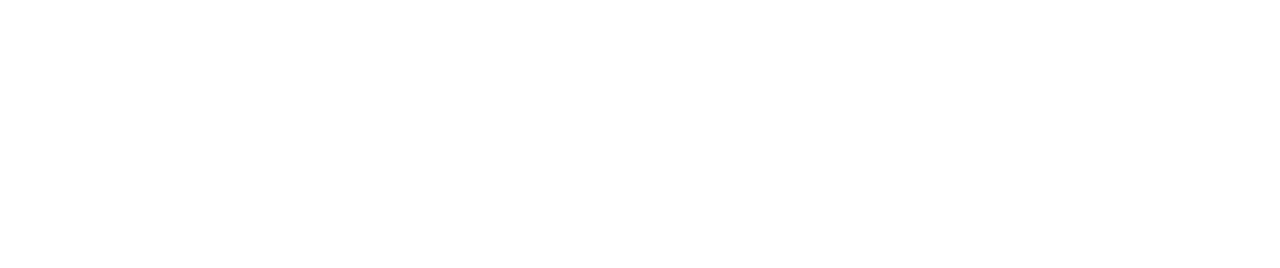
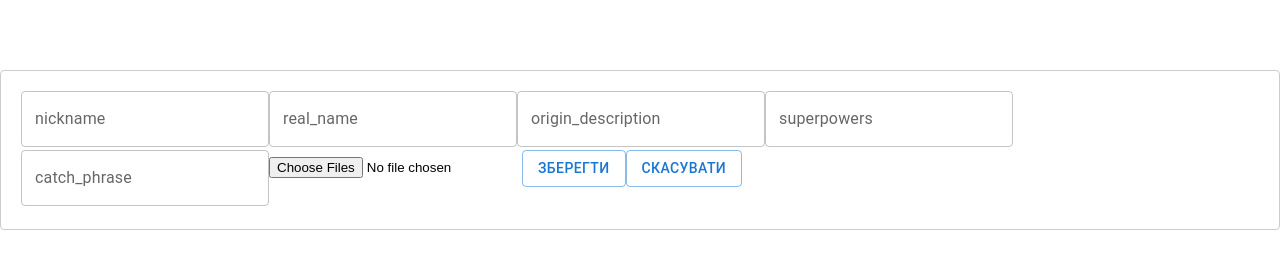
Before and after one commit to rita-bosak/test-project-superheroes-frontend, a React (Create React App) app: page / in a window 1280 px wide. Both pictures are taken after a click on the button "ADD SUPERHERO". Shown: the part 250-518 px from the top of the page. Built offline with nearby package versions, Linux system fonts and the light colour scheme; no server answers.

Commit message:
add modal form, images upload

```diff
--- a/package.json
+++ b/package.json
@@ -14,9 +14,12 @@
     "formik": "^2.2.9",
     "react": "^18.2.0",
     "react-dom": "^18.2.0",
+    "react-hot-toast": "^2.4.0",
+    "react-modal": "^3.16.1",
     "react-redux": "^8.0.4",
     "react-router-dom": "^6.4.2",
     "react-scripts": "5.0.1",
+    "react-spinners": "^0.13.6",
     "redux-persist": "^6.0.0",
     "web-vitals": "^2.1.4"
   },
--- a/src/App.js
+++ b/src/App.js
@@ -1,4 +1,5 @@
 import { Routes, Route } from "react-router-dom";
+import { Toaster } from "react-hot-toast";
 import SuperheroesGalleryView from "./views/SuperheroesGalleryView";
 import SuperheroInfoView from "./views/SuperheroInfoView";
 
@@ -8,10 +9,13 @@
   // const __ = () => navigate('/superhero-info');
 
   return (
-    <Routes>
-      <Route exact path="/" element={<SuperheroesGalleryView />} />
-      <Route exact path="/superhero-info" element={<SuperheroInfoView />} />
-    </Routes>
+    <>
+      <Toaster />
+      <Routes>
+        <Route exact path="/" element={<SuperheroesGalleryView />} />
+        <Route exact path="/superhero-info" element={<SuperheroInfoView />} />
+      </Routes>
+    </>
   );
 }
 
--- a/src/components/Modal/Modal.js
+++ /dev/null
@@ -1,5 +0,0 @@
-const Modal = () => {
-  return <div></div>;
-};
-
-export default Modal;
--- a/src/components/Modal/index.js
+++ /dev/null
@@ -1 +0,0 @@
-export { default } from "./Modal";
--- a/src/components/SuperheroForm/SuperheroForm.js
+++ b/src/components/SuperheroForm/SuperheroForm.js
@@ -1,10 +1,11 @@
 import { Button } from "@mui/material";
 import { Formik, Form } from "formik";
-import { useNavigate } from "react-router-dom";
+import { toast } from "react-hot-toast";
+import { useAddSuperheroMutation } from "../../redux/superheroes/superheroesReducer";
 import SuperheroFormTextField from "../SuperheroFormTextField";
 
-const SuperheroForm = ({ onSubmit }) => {
-  const navigate = useNavigate();
+const SuperheroForm = ({ onClose }) => {
+  const [addSuperhero] = useAddSuperheroMutation();
 
   return (
     <Formik
@@ -17,49 +18,55 @@
         images: "",
       }}
       onSubmit={(values) => {
-        onSubmit(values);
-        navigate("/");
+        addSuperhero(values);
+        console.log(values);
+        toast.success("New Superhero added!");
+
+        onClose();
       }}
       // validationSchema={}
     >
-      <Form>
+      {({ values, handleChange, isSubmitting, setFieldValue }) => (
+        <Form encType="multipart/form-data">
           <SuperheroFormTextField
             name="nickname"
-          // value={}
-          // onChange={}
+            value={values.nickname}
+            onChange={handleChange}
           />
           <SuperheroFormTextField
             name="real_name"
-          // value={}
-          // onChange={}
+            value={values.real_name}
+            onChange={handleChange}
           />
           <SuperheroFormTextField
             name="origin_description"
-          // value={}
-          // onChange={}
+            value={values.origin_description}
+            onChange={handleChange}
           />
           <SuperheroFormTextField
             name="superpowers"
-          // value={}
-          // onChange={}
+            value={values.superpowers}
+            onChange={handleChange}
           />
           <SuperheroFormTextField
             name="catch_phrase"
-          // value={}
-          // onChange={}
+            value={values.catch_phrase}
+            onChange={handleChange}
           />
-        <SuperheroFormTextField
+          <input
             name="images"
-          // value={}
-          // onChange={}
+            type="file"
+            multiple
+            onChange={(e) => setFieldValue("images", e.currentTarget.files)}
           />
-        <Button type="submit" variant="filled">
+          <Button type="submit" variant="outlined" disabled={isSubmitting}>
             Зберегти
           </Button>
-        <Button variant="filled" type="button" onClick={() => navigate("/")}>
+          <Button variant="outlined" type="button" onClick={onClose}>
             Скасувати
           </Button>
         </Form>
+      )}
     </Formik>
   );
 };
--- a/src/components/SuperheroesList/SuperheroesList.js
+++ b/src/components/SuperheroesList/SuperheroesList.js
@@ -1,16 +1,21 @@
+import { SyncLoader } from "react-spinners";
+
 import SuperheroesListItem from "../SuperheroesListItem";
 import { useGetSuperheroesQuery } from "../../redux/superheroes/superheroesReducer";
 
 const SuperheroesList = () => {
-  const { data: superheroes, error, isFetching } = useGetSuperheroesQuery();
+  const { data: superheroes, isFetching } = useGetSuperheroesQuery();
 
   return (
     <div>
+      {isFetching && <SyncLoader color="#757b7a" />}
       {superheroes && (
         <ul>
-          {superheroes.map((superhero) => (
-            <SuperheroesListItem key={superhero._id} superhero={superhero} />
-          ))}
+          {superheroes.map((superhero) => {
+            const { _id } = superhero;
+
+            return <SuperheroesListItem key={_id} superhero={superhero} />;
+          })}
         </ul>
       )}
     </div>
--- a/src/components/SuperheroesListItem/SuperheroesListItem.js
+++ b/src/components/SuperheroesListItem/SuperheroesListItem.js
@@ -1,11 +1,60 @@
+import { useState } from "react";
+import { SyncLoader } from "react-spinners";
+import { Button } from "@mui/material";
+import Modal from "react-modal";
+import { useDeleteSuperheroMutation } from "../../redux/superheroes/superheroesReducer";
+
+Modal.setAppElement("#root");
+
+const customModalStyles = {
+  content: {
+    top: "50%",
+    left: "50%",
+    right: "auto",
+    bottom: "auto",
+    marginRight: "-50%",
+    transform: "translate(-50%, -50%)",
+  },
+};
+
 const SuperheroesListItem = ({ superhero }) => {
-  const { nickname, images } = superhero;
+  const [modalIsOpen, setIsOpen] = useState(false);
+
+  const [deleteSuperhero, { isLoading: isDeleting }] =
+    useDeleteSuperheroMutation();
+
+  function openModal() {
+    setIsOpen(true);
+  }
+
+  function closeModal() {
+    setIsOpen(false);
+  }
+  const { _id, nickname, images } = superhero;
 
   return (
-    <li>
-      <img src={images[0]} alt={images[0].alt} />
-      <h2>{nickname}</h2>
-    </li>
+    <>
+      <li>
+        <img src={images[0]} alt={images[0].alt} />
+        <h2>{nickname}</h2>
+        <Button type="button" onClick={openModal} disabled={isDeleting}>
+          {isDeleting && <SyncLoader size={5} color="#757b7a" />} Delete
+        </Button>
+      </li>
+      <Modal
+        isOpen={modalIsOpen}
+        onRequestClose={closeModal}
+        style={customModalStyles}
+      >
+        Are you sure?
+        <Button type="button" onClick={() => deleteSuperhero(_id)}>
+          Yes
+        </Button>
+        <Button type="button" onClick={closeModal}>
+          No
+        </Button>
+      </Modal>
+    </>
   );
 };
 
--- a/src/redux/superheroes/superheroesReducer.js
+++ b/src/redux/superheroes/superheroesReducer.js
@@ -3,38 +3,29 @@
 export const superheroesApi = createApi({
   reducerPath: "superheroesApi",
   baseQuery: fetchBaseQuery({
-    baseUrl: "https://project-superheroes-backend.herokuapp.com/api",
+    baseUrl:
+      "https://project-superheroes-backend.herokuapp.com/api/superheroes",
   }),
+  tagTypes: ["Superheroes"],
   endpoints: (builder) => ({
     getSuperheroes: builder.query({
-      query: () => "/superheroes?page=1&limit=5",
+      query: () => "?page=1&limit=5",
+      providesTags: ["Superheroes"],
     }),
     addSuperhero: builder.mutation({
-      query: ({
-        nickname,
-        real_name,
-        origin_description,
-        superpowers,
-        catch_phrase,
-        images,
-      }) => ({
-        url: "/superheroes",
+      query: (payload) => ({
+        url: "/",
         method: "POST",
-        body: {
-          nickname,
-          real_name,
-          origin_description,
-          superpowers,
-          catch_phrase,
-          images,
-        },
+        body: payload,
       }),
+      invalidatesTags: ["Superheroes"],
     }),
     deleteSuperhero: builder.mutation({
       query: (superheroId) => ({
-        url: `/superheroes/${superheroId}`,
+        url: `/${superheroId}`,
         method: "DELETE",
       }),
+      invalidatesTags: ["Superheroes"],
     }),
   }),
 });
--- a/src/views/SuperheroesGalleryView/SuperheroesGalleryView.js
+++ b/src/views/SuperheroesGalleryView/SuperheroesGalleryView.js
@@ -1,12 +1,32 @@
 import { useState } from "react";
+import Modal from "react-modal";
 import { Button } from "@mui/material";
 import SuperheroesList from "../../components/SuperheroesList";
-import Modal from "../../components/Modal";
+import SuperheroForm from "../../components/SuperheroForm";
+
+Modal.setAppElement("#root");
+
+const customModalStyles = {
+  content: {
+    top: "50%",
+    left: "50%",
+    right: "auto",
+    bottom: "auto",
+    marginRight: "-50%",
+    transform: "translate(-50%, -50%)",
+  },
+};
 
 const SuperheroesGalleryView = () => {
-  const [showModal, setShowModal] = useState(false);
+  const [modalIsOpen, setIsOpen] = useState(false);
 
-  const openModal = () => setShowModal(true);
+  function openModal() {
+    setIsOpen(true);
+  }
+
+  function closeModal() {
+    setIsOpen(false);
+  }
 
   return (
     <div>
@@ -14,7 +34,13 @@
       <Button type="button" onClick={openModal}>
         Add Superhero
       </Button>
-      {showModal && <Modal />}
+      <Modal
+        isOpen={modalIsOpen}
+        onRequestClose={closeModal}
+        style={customModalStyles}
+      >
+        <SuperheroForm onClose={closeModal} />
+      </Modal>
     </div>
   );
 };
```
Also changed, not shown: 1 other file (tests, documents, lock files or other folders). Lines whose indentation alone changed are shown as unchanged.
